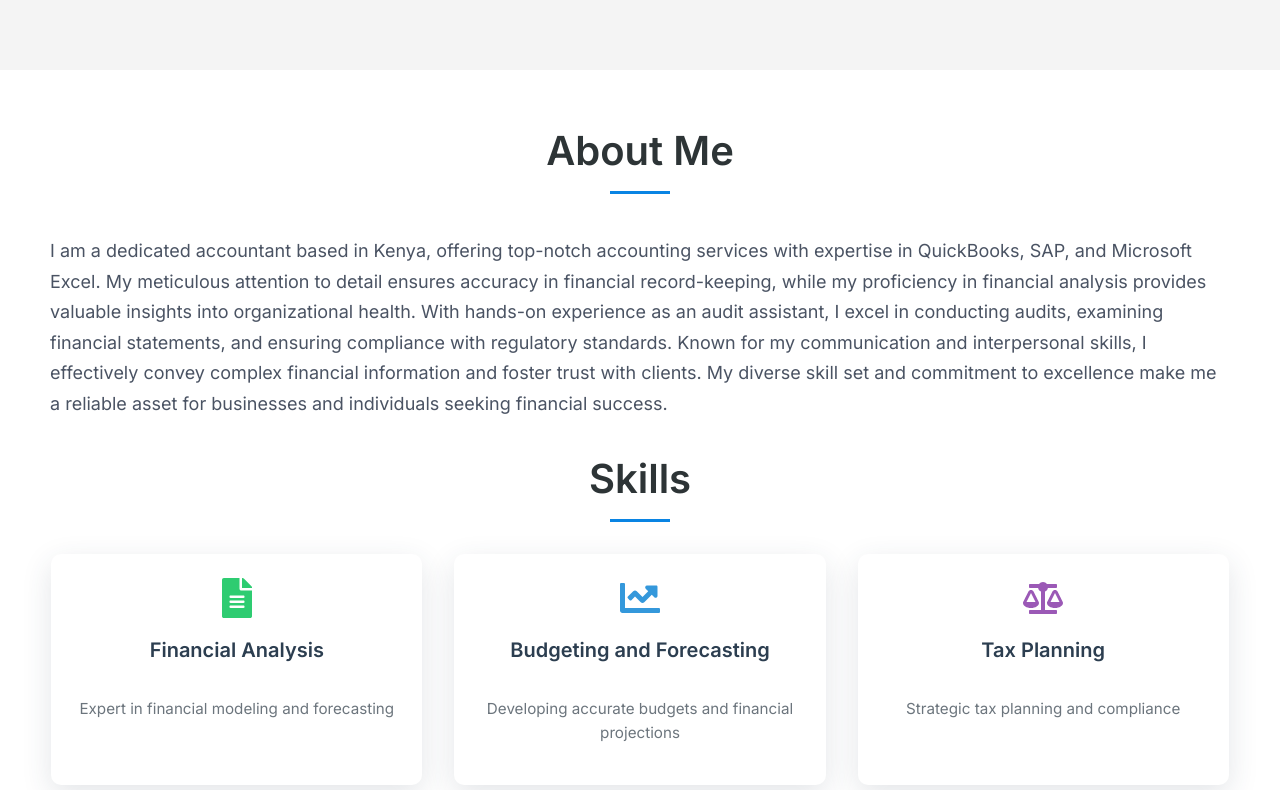
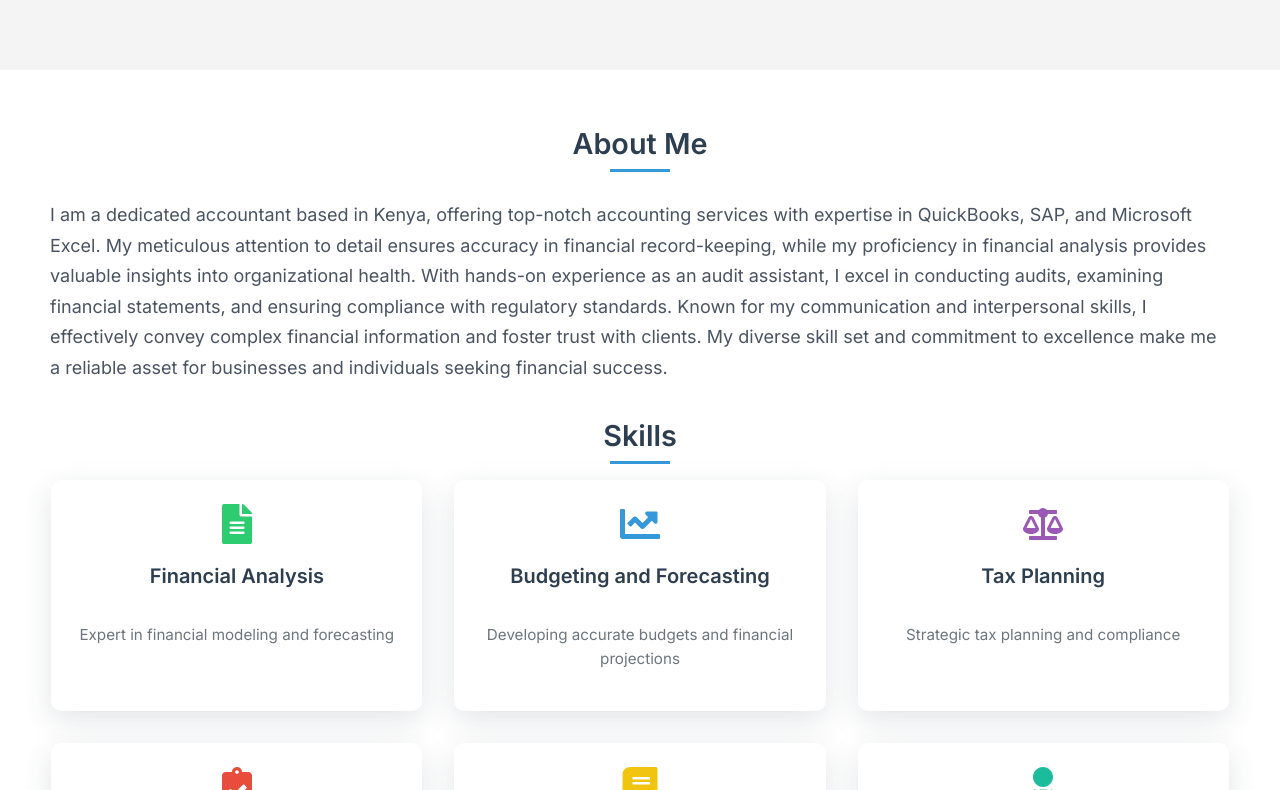
Before and after one commit to jankimutai/bonie-portfolio, a React (Create React App) app: page / in a window 1280 px wide. Shown: the part 810-1600 px from the top of the page. Built offline with nearby package versions, Linux system fonts and the light colour scheme; a web font is replaced by a local one.

Commit message:
feat:update contact.css

```diff
--- a/src/Styles/contact.css
+++ b/src/Styles/contact.css
@@ -8,22 +8,7 @@
   margin: 0 auto;
 }
 
-.heading {
-  font-size: 2.5rem;
-  color: #2d3436;
-  text-align: center;
-  margin-bottom: 2rem;
-  position: relative;
-}
 
-.heading::after {
-  content: '';
-  display: block;
-  width: 60px;
-  height: 3px;
-  background: #0984e3;
-  margin: 1rem auto;
-}
 
 .intro-text {
   text-align: center;
```
